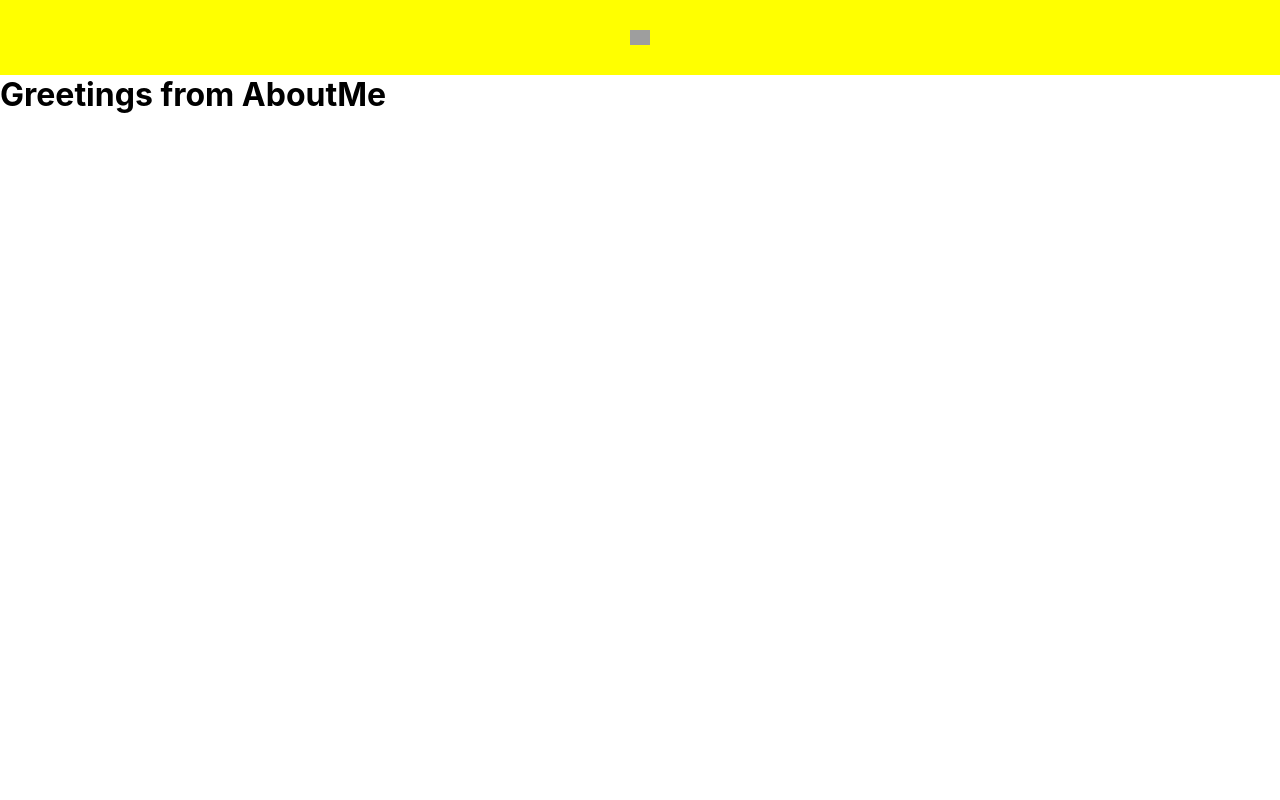
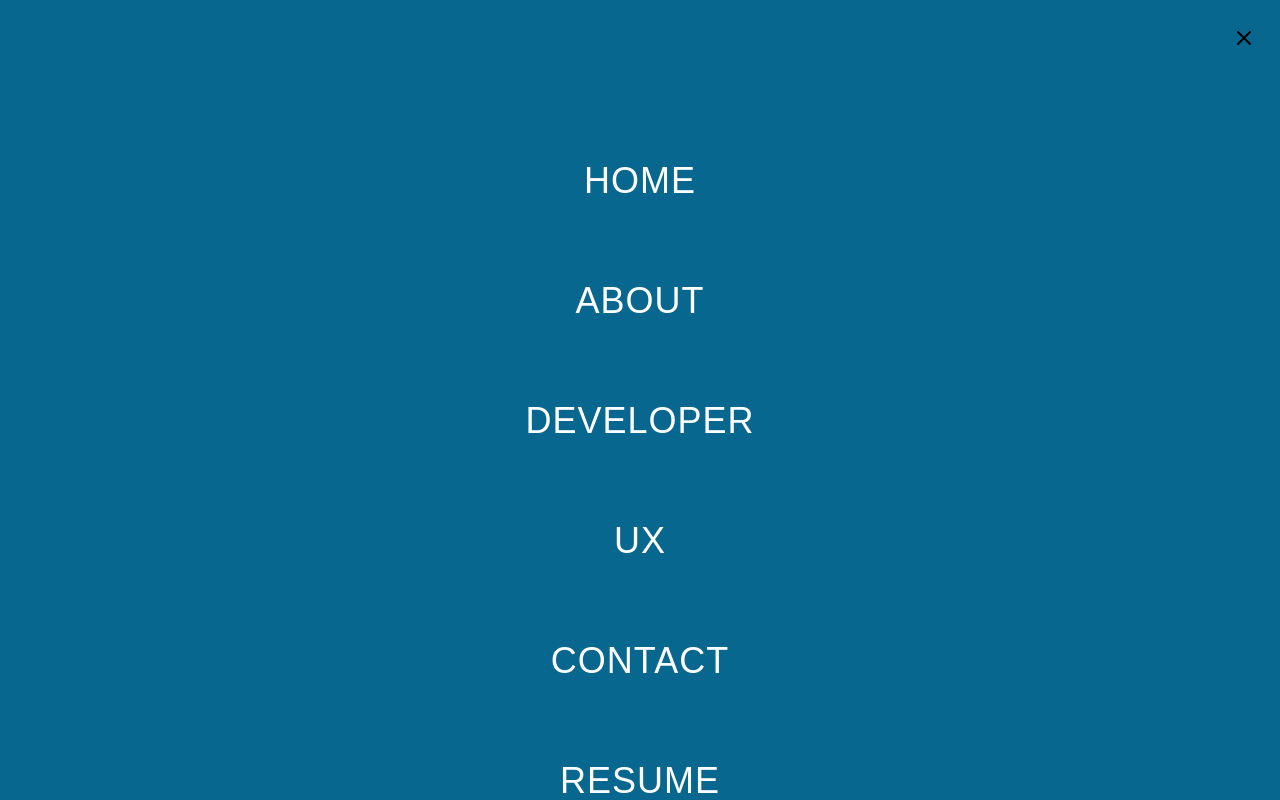
Before and after one commit to tpadilla10117/v2.0-tpadilla.com, a React (Create React App) app: page /about in a window 1280 px wide. Both pictures are taken after a click on the picture 640 px from the left and 37 px from the top of the page. Built offline with nearby package versions, Linux system fonts and the light colour scheme; grey boxes are pictures that could not be loaded.

Commit message:
got the basic menu logic working

```diff
--- a/src/components/layout/header/Header.jsx
+++ b/src/components/layout/header/Header.jsx
@@ -18,8 +18,7 @@ import "./Header.scss";
                 {/* <header className="header"> */}
 
                     <Navbar isOpen={isOpen} navToggle={navToggle} />
-
-                   {/*  <Sidebar isOpen={isOpen} navToggle={navToggle} /> */}
+                    <Sidebar isOpen={isOpen} navToggle={navToggle} />
 
                 {/* </header> */}
             </div>
--- a/src/components/layout/sidebar/Sidebar.jsx
+++ b/src/components/layout/sidebar/Sidebar.jsx
@@ -1,6 +1,8 @@
 import React from "react";
 import { Link } from 'react-router-dom';
 import { CSSTransition } from "react-transition-group";
+import { NavbarData } from "../../../utils/seed";
+import closeIcon from '../../../assets/icons/closeIcon.svg';
 import './Sidebar.scss';
 
 /* This component renders a Sidebar / overlay when hamburger icon clicked (mobile view): */
@@ -9,7 +11,7 @@ import './Sidebar.scss';
 
         const { isOpen, navToggle } = props;
 
-        const navOptions = [
+        /* const navOptions = [
             {
               id: 1,
               title: "About",
@@ -30,7 +32,7 @@ import './Sidebar.scss';
                 id: 5,
                 title: "Resume",
             }
-          ];
+          ]; */
 
 
 
@@ -38,16 +40,16 @@ import './Sidebar.scss';
 
 
         return (
-            <CSSTransition in={isOpen} timeout={300} unmountOnExit onEnter={ () => navToggle} onExited={ () => navToggle}>
+            <CSSTransition in={isOpen} timeout={300} unmountOnExit onEnter={ () => navToggle} onExited={ () => navToggle} classNames="sideBarTransition">
                 <div className="sidebar-container" isOpen={isOpen}>
                     <div className="sidebar-icon" onClick={navToggle}>
-
+                        <img className="close-icon" src={closeIcon} alt="" />
                     </div>
                     <div className="sidebar-wrapper">
                         <ul className="sidebar-menu">
                             <div className="sidebar-link" onClick={navToggle}>
 
-                            {navOptions.map( (item, index) => {
+                            {NavbarData.map( (item, index) => {
                                 return (
                                     <Link to={item.path} className="nav-item" style={ {textDecoration: "none"} } key={index}>
                                         <li key={index} className={item.title}>
--- a/src/components/layout/sidebar/Sidebar.scss
+++ b/src/components/layout/sidebar/Sidebar.scss
@@ -18,6 +18,10 @@
     font-size: 2rem;
     cursor: pointer;
     outline: nine;
+}
+
+.close-icon {
+    color: #fff;
 }
 
 .sidebar-wrapper {
@@ -65,3 +69,23 @@ li {
         transition: color 600ms ease 0s;
     }
 }
+
+/* THIS IS WHERE THE ANIMATION FOR SIDEBAR IS APPLIED */
+
+.sideBarTransition-enter {
+    opacity: 0;
+    transform: scale(1);
+  }
+  .sideBarTransition-enter-active {
+    opacity: 1;
+    transform: translateY(0);
+    transition: opacity 300ms, transform 300ms;
+  }
+  .sideBarTransition-exit {
+    opacity: 1;
+  }
+  .sideBarTransition-exit-active {
+    opacity: 0;
+    transform: scale(1);
+    transition: opacity 300ms, transform 300ms;
+  }
```
Also changed, not shown: src/assets/icons/closeIcon.svg (added).
